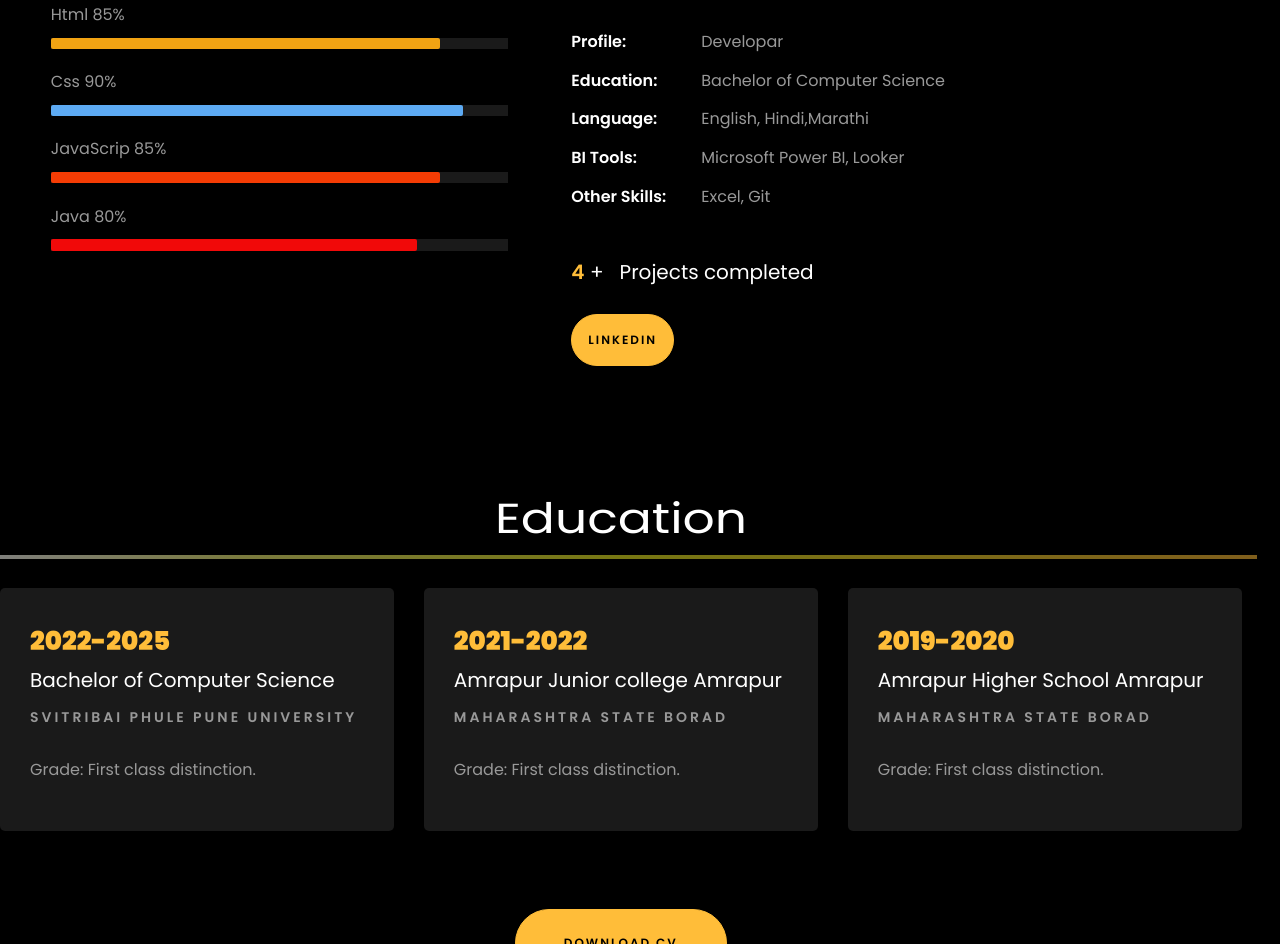
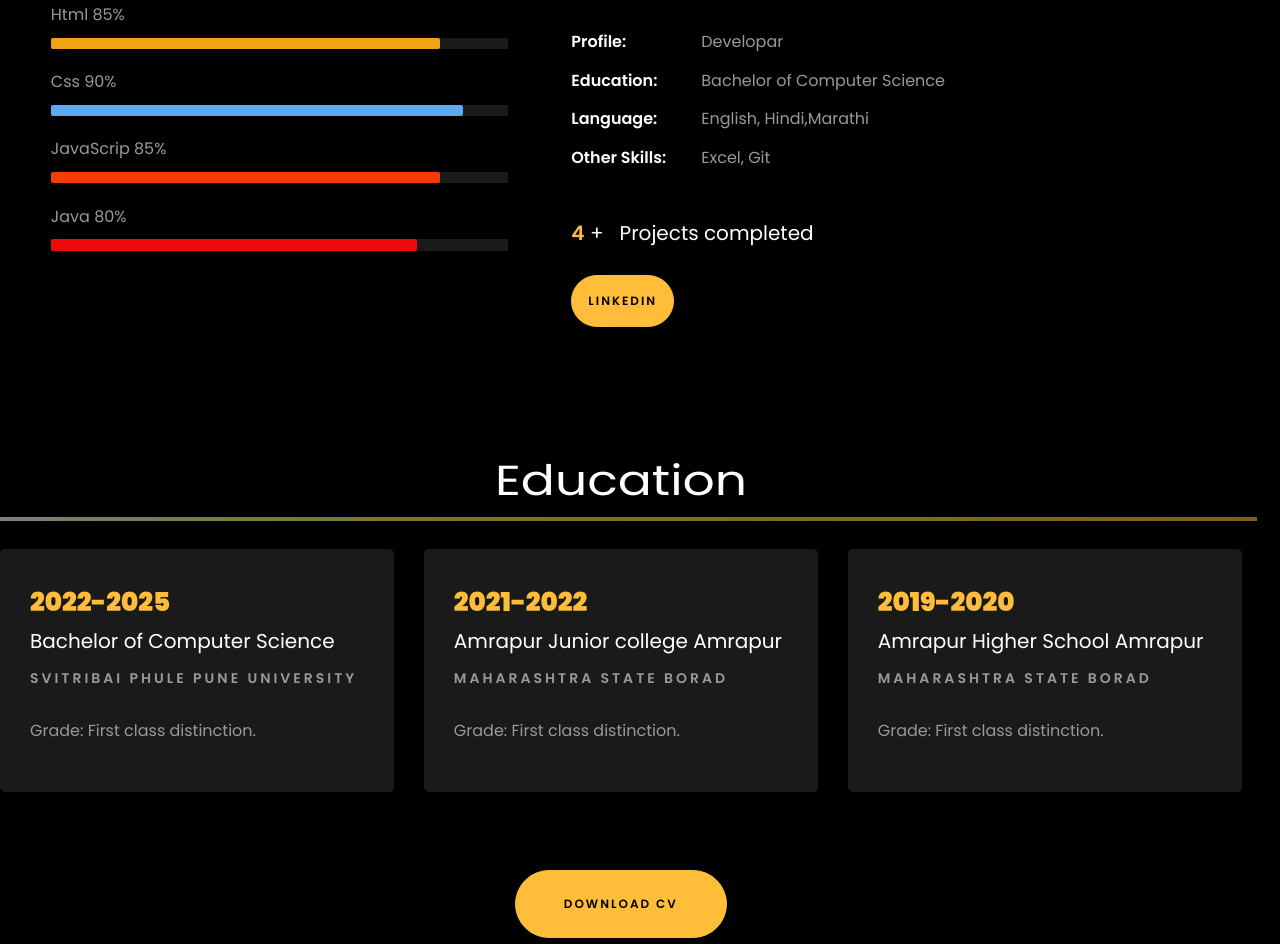
Before and after one commit to gitanjali-chaudhar/gitanjali-chaudhar-portfolio, a plain HTML site: page index.html in a window 1280 px wide. Shown: the part 1146-2090 px from the top of the page. Drawn offline with Linux system fonts and the light colour scheme; files whose address does not match are found by name.

Commit message:
Update index.html

```diff
--- a/index.html
+++ b/index.html
@@ -277,9 +277,8 @@
 									<!-- <li class="d-flex"><span>Domain:</span> <span>Retail, Ecommerce, BFSI &amp; Digital Marketing</span></li> -->
 									<li class="d-flex"><span>Education:</span> <span>Bachelor of Computer Science</span></li>
 									<li class="d-flex"><span>Language:</span> <span>English, Hindi,Marathi</span></li>
-									<li class="d-flex"><span>BI Tools:</span> <span>Microsoft Power BI, Looker </span></li>
 									<li class="d-flex"><span>Other Skills:</span> <span> Excel, Git</span></li>
-									<!-- <li class="d-flex"><span>Interest:</span> <span>Traveling, Travel Photography, Teaching</span></li> -->
+
 
 								</ul>
 							</div>
@@ -349,7 +348,7 @@
           <div class="col-md-7 heading-section text-center ftco-animate">
             <h1 class="big big-2">Projects</h1>
             <h2 class="mb-4">Projects</h2>
-            <!-- <p>Below are the sample Data Analytics projects on SQL, Python, Power BI & ML.</p> -->
+
           </div>
         </div>
         <div class="row d-flex">
```
